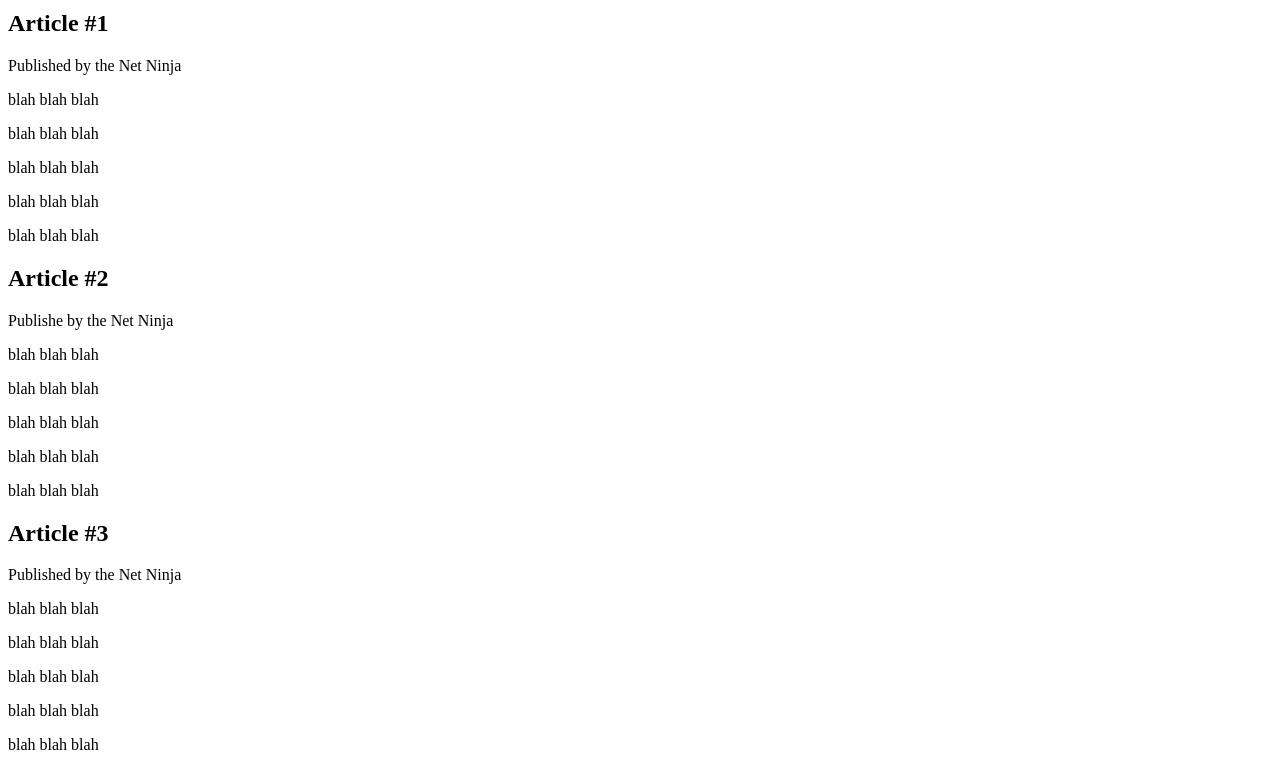
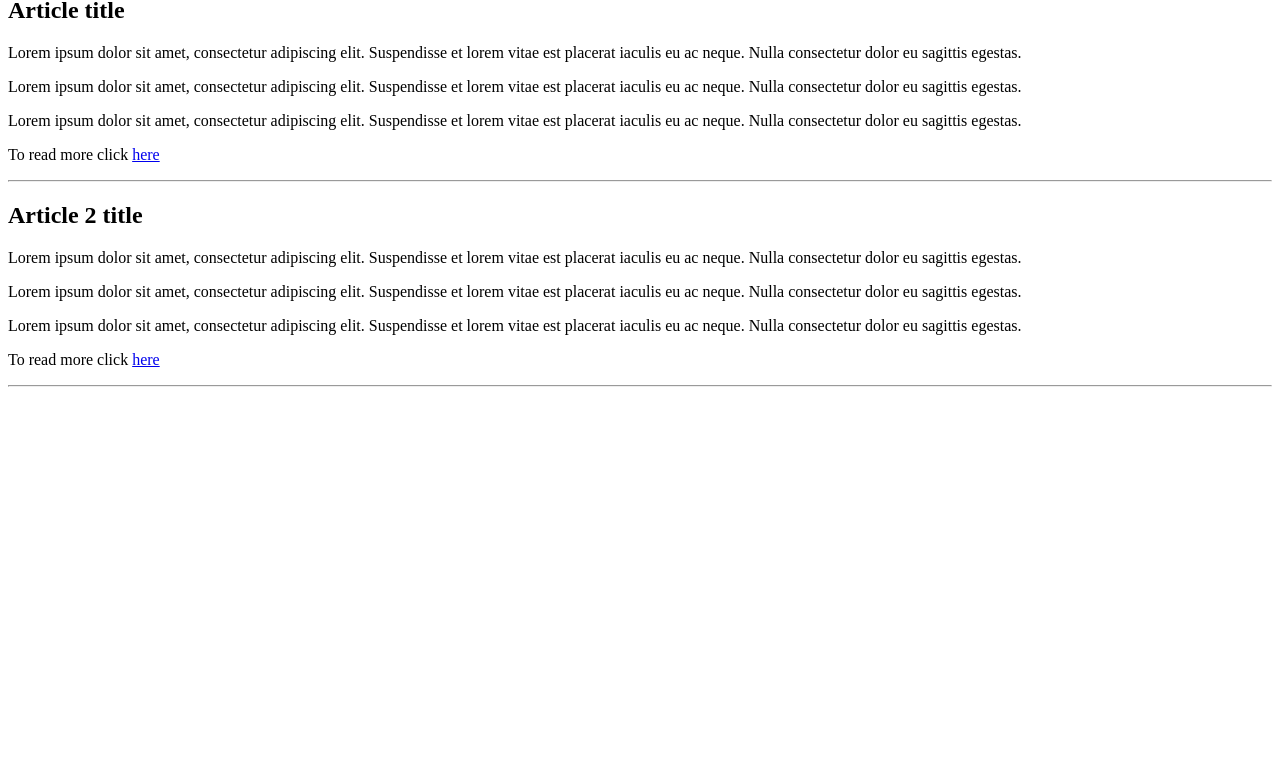
Before and after one commit to luqieee/csslessons, a plain HTML site: page articles.html in a window 1280 px wide. Shown: the part 70-840 px from the top of the page. After the commit the page ends 800 px from the top, so only its background shows below. Drawn offline with Linux system fonts and the light colour scheme.

```diff
--- a/articles.html
+++ b/articles.html
@@ -8,36 +8,37 @@
 
 <body>
 
-    <div id="header">
-        <h1>Articles</h1>
-    </div>
+   <h2>Most Recent Articles</h2>
 
-    <div id="all-articles">
+        <article>
+            <h2>Article title</h2>
+            <p>Lorem ipsum dolor sit amet, consectetur adipiscing elit.
+            Suspendisse et lorem vitae est placerat iaculis eu ac neque.
+            Nulla consectetur dolor eu sagittis egestas.</p>
+            <p>Lorem ipsum dolor sit amet, consectetur adipiscing elit.
+                Suspendisse et lorem vitae est placerat iaculis eu ac neque.
+                Nulla consectetur dolor eu sagittis egestas.</p>
+            <p>Lorem ipsum dolor sit amet, consectetur adipiscing elit.
+                Suspendisse et lorem vitae est placerat iaculis eu ac neque.
+                Nulla consectetur dolor eu sagittis egestas.</p>
+            <p>To read more click <a href="#">here</a></p>
+            <hr>
+        </article>
 
-        <h2>Article #1</h2>
-        <p>Published by the Net Ninja</p>
-        <p>blah blah blah</p>
-        <p>blah blah blah</p>
-        <p>blah blah blah</p>
-        <p>blah blah blah</p>
-        <p>blah blah blah</p>
+        <article>
+            <h2>Article 2 title</h2>
+            <p>Lorem ipsum dolor sit amet, consectetur adipiscing elit.
+           Suspendisse et lorem vitae est placerat iaculis eu ac neque.
+           Nulla consectetur dolor eu sagittis egestas.</p>
+             <p>Lorem ipsum dolor sit amet, consectetur adipiscing elit.
+           Suspendisse et lorem vitae est placerat iaculis eu ac neque.
+           Nulla consectetur dolor eu sagittis egestas.</p>
+             <p>Lorem ipsum dolor sit amet, consectetur adipiscing elit.
+           Suspendisse et lorem vitae est placerat iaculis eu ac neque.
+           Nulla consectetur dolor eu sagittis egestas.</p>
+            <p>To read more click <a href="#">here</a></p>
+            <hr>
+        </article>
 
-        <h2>Article #2</h2>
-        <p>Publishe by the Net Ninja</p>
-        <p>blah blah blah</p>
-        <p>blah blah blah</p>
-        <p>blah blah blah</p>
-        <p>blah blah blah</p>
-        <p>blah blah blah</p>
-
-        <h2>Article #3</h2>
-        <p>Published by the Net Ninja</p>
-        <p>blah blah blah</p>
-        <p>blah blah blah</p>
-        <p>blah blah blah</p>
-        <p>blah blah blah</p>
-        <p>blah blah blah</p>
-
-    </div>
 
 </body>
--- a/css/syntax.css
+++ b/css/syntax.css
@@ -1,12 +1,8 @@
 
-a:hover{
-    color: red;
+article.featured-content{
+    background: red;
 }
 
-a:active{
-    color: orange;
+div.featured-content{
+    background: blue;
 }
-
-a:visited{
-    color: purple;
-}
```
Also changed, not shown: lists.html (added, +36 -0 lines).
